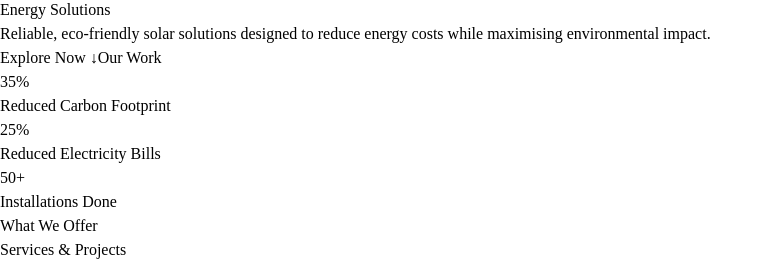
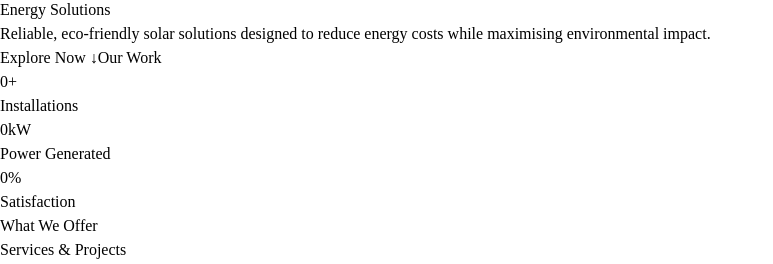
Before and after one commit to Aryan107rn/SolarTop_project, a React (Vite) app in the folder client/solartop/: page / in a window 1280 px wide. Shown: the part 494-758 px from the top of the page, without its empty margins (0-773 px from the left). Built offline with nearby package versions, Linux system fonts and the light colour scheme.

Commit message:
Upated hero .jsx

```diff
--- a/client/solartop/src/sections/Hero.jsx
+++ b/client/solartop/src/sections/Hero.jsx
@@ -1,4 +1,5 @@
 import { motion } from 'framer-motion'
+import { useEffect, useRef, useState } from 'react'
 
 const fade = (delay = 0) => ({
   initial: { opacity: 0, y: 40 },
@@ -6,12 +7,45 @@ const fade = (delay = 0) => ({
   transition: { duration: 0.8, delay }
 })
 
+function useCounter(target, duration = 2000) {
+  const [count, setCount] = useState(0)
+  const ref = useRef(false)
+
+  useEffect(() => {
+    if (ref.current) return
+    ref.current = true
+
+    const steps = 60
+    const increment = target / steps
+    let current = 0
+
+    const timer = setInterval(() => {
+      current += increment
+      if (current >= target) {
+        setCount(target)
+        clearInterval(timer)
+      } else {
+        setCount(Math.floor(current))
+      }
+    }, duration / steps)
+
+    return () => clearInterval(timer)
+  }, [target, duration])
+
+  return count
+}
+
 const IMG = 'https://images.unsplash.com/photo-1509391366360-2e959784a276?w=1600&q=80'
+
 export default function Hero() {
+  const c1 = useCounter(50)
+  const c2 = useCounter(500)
+  const c3 = useCounter(100)
+
   return (
     <section className="min-h-screen relative flex flex-col justify-end overflow-hidden">
 
-      {/* Full bleed background */}
+      {/* Background */}
       <div className="absolute inset-0 z-0">
         <img src={IMG} alt="Solar" className="w-full h-full object-cover" />
         <div className="absolute inset-0 bg-gradient-to-t from-[#080f08] via-[#080f08]/30 to-transparent" />
@@ -21,41 +55,65 @@ export default function Hero() {
       <div className="relative z-10 px-8 md:px-16 pb-20 pt-40">
 
         {/* Badge */}
-        <motion.div {...fade(0)} className="inline-flex items-center gap-2 bg-white/10 backdrop-blur text-[#c5f135] text-xs font-bold tracking-[.2em] uppercase px-4 py-2 mb-6 rounded-full border border-[#c5f135]/30">
+        <motion.div
+          {...fade(0)}
+          className="inline-flex items-center gap-2 bg-white/10 backdrop-blur text-[#c5f135] text-xs font-bold tracking-[.2em] uppercase px-4 py-2 mb-6 rounded-full border border-[#c5f135]/30"
+        >
           <span className="w-2 h-2 rounded-full bg-[#c5f135] animate-pulse" />
           Next-Generation Solar
         </motion.div>
 
         {/* Heading */}
-        <motion.h1 {...fade(0.15)} className="font-black text-[clamp(3rem,9vw,8rem)] leading-none tracking-tight uppercase max-w-5xl">
+        <motion.h1
+          {...fade(0.15)}
+          className="font-black text-[clamp(3rem,9vw,8rem)] leading-none tracking-tight uppercase max-w-5xl text-white"
+        >
           Clean Solar <br />
           <span className="text-[#c5f135]">Energy</span>{' '}
           <span className="italic font-light text-white/60">Solutions</span>
         </motion.h1>
 
-        <motion.p {...fade(0.3)} className="mt-6 text-white/60 max-w-lg text-lg leading-relaxed">
+        {/* Description */}
+        <motion.p
+          {...fade(0.3)}
+          className="mt-6 text-white/60 max-w-lg text-lg leading-relaxed"
+        >
           Reliable, eco-friendly solar solutions designed to reduce energy costs while maximising environmental impact.
         </motion.p>
 
+        {/* Buttons */}
         <motion.div {...fade(0.45)} className="mt-8 flex gap-4 flex-wrap">
-          <a href="#contact" className="bg-[#c5f135] text-[#080f08] font-bold text-sm tracking-widest uppercase px-8 py-3 rounded-full hover:opacity-80 transition-opacity flex items-center gap-2">
+          <a
+            href="#contact"
+            className="bg-[#c5f135] text-[#080f08] font-bold text-sm tracking-widest uppercase px-8 py-3 rounded-full hover:opacity-80 transition-opacity flex items-center gap-2"
+          >
             Explore Now ↓
           </a>
-          <a href="#projects" className="border border-white/20 text-white font-bold text-sm tracking-widest uppercase px-8 py-3 rounded-full hover:bg-white/10 transition-colors">
+          <a
+            href="#projects"
+            className="border border-white/20 text-white font-bold text-sm tracking-widest uppercase px-8 py-3 rounded-full hover:bg-white/10 transition-colors"
+          >
             Our Work
           </a>
         </motion.div>
 
-        {/* Stats */}
-        <motion.div {...fade(0.6)} className="mt-16 flex gap-12 flex-wrap border-t border-white/10 pt-8">
+        {/* Stats (UPDATED) */}
+        <motion.div
+          {...fade(0.6)}
+          className="mt-16 grid grid-cols-3 gap-12 border-t border-[#ACC6A8]/30 pt-10"
+        >
           {[
-            { val: '35%', label: 'Reduced Carbon Footprint' },
-            { val: '25%', label: 'Reduced Electricity Bills' },
-            { val: '50+', label: 'Installations Done' },
-          ].map(({ val, label }) => (
+            { val: c1, suffix: '+', label: 'Installations' },
+            { val: c2, suffix: 'kW', label: 'Power Generated' },
+            { val: c3, suffix: '%', label: 'Satisfaction' },
+          ].map(({ val, suffix, label }) => (
             <div key={label}>
-              <div className="text-4xl font-black text-[#c5f135]">{val}</div>
-              <div className="text-xs text-white/40 tracking-widest uppercase mt-1 max-w-[120px]">{label}</div>
+              <div className="text-3xl font-black text-[#F4B663]">
+                {val}{suffix}
+              </div>
+              <div className="text-xs text-[#7a9b7e] tracking-widest uppercase mt-1">
+                {label}
+              </div>
             </div>
           ))}
         </motion.div>
```
